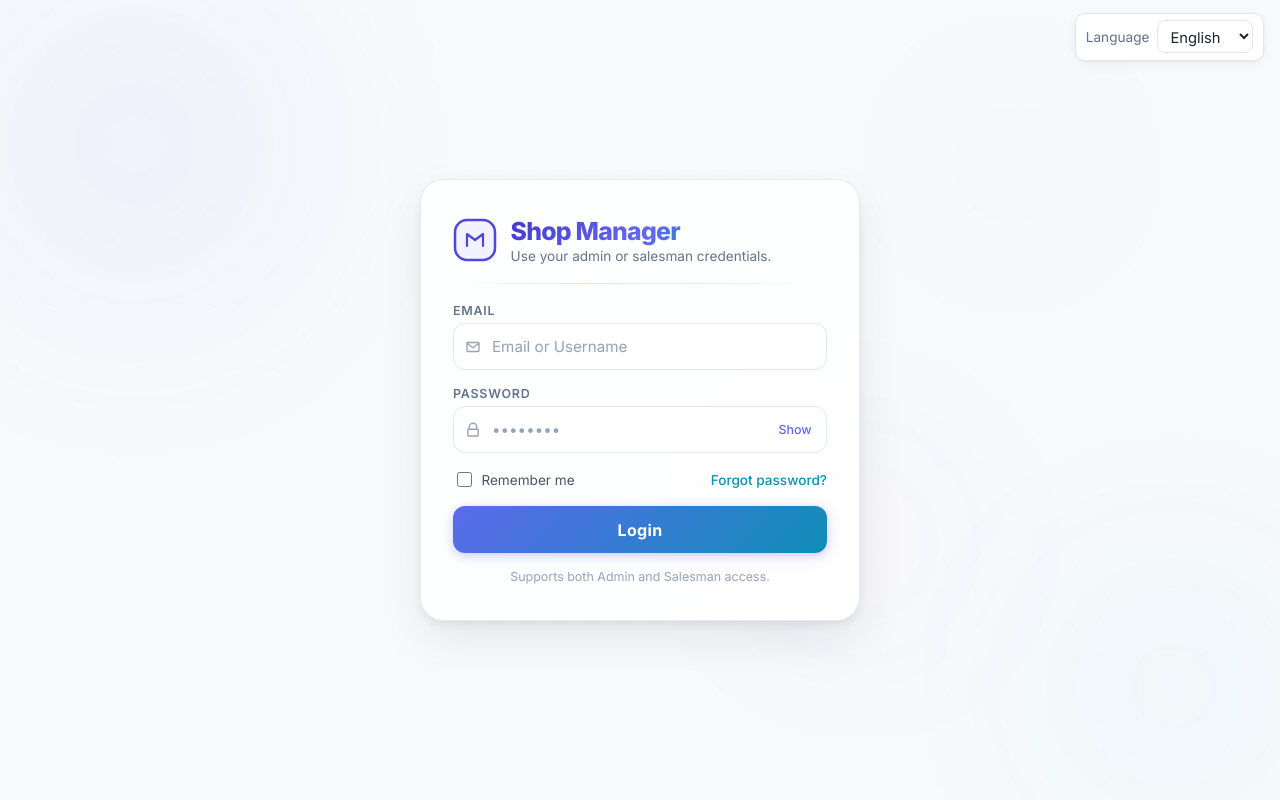
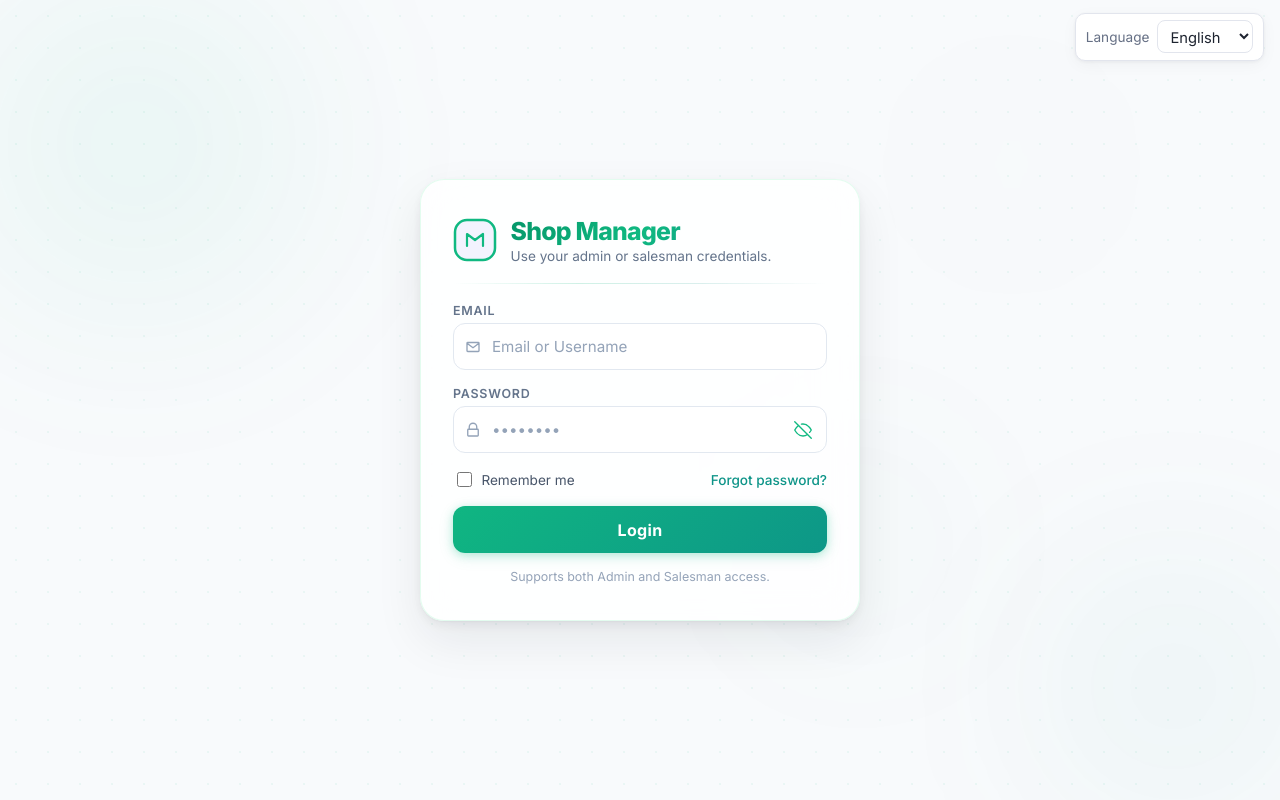
Before and after one commit to mintelove/meski_shop_yoya_fullstack_project, a React (Vite) app in the folder frontend/: page /login in a window 1280 px wide. Built offline with nearby package versions, Linux system fonts and the light colour scheme; no server answers.

Commit message:
UI Update: Refreshing brand color palette.

```diff
--- a/frontend/src/pages/LoginPage.jsx
+++ b/frontend/src/pages/LoginPage.jsx
@@ -12,8 +12,8 @@ const LogoIcon = () => (
     <path d="M14 28V16l8 6 8-6v12" stroke="url(#logo-grad)" strokeWidth="2.2" strokeLinecap="round" strokeLinejoin="round" fill="none" />
     <defs>
       <linearGradient id="logo-grad" x1="0" y1="0" x2="44" y2="44">
-        <stop stopColor="#4f46e5" />
-        <stop offset="1" stopColor="#0891b2" />
+        <stop stopColor="#10b981" />
+        <stop offset="1" stopColor="#0d9488" />
       </linearGradient>
     </defs>
   </svg>
@@ -22,6 +22,22 @@ const LogoIcon = () => (
 const InputIcon = ({ path }) => (
   <svg className="lp-input-icon" viewBox="0 0 24 24" fill="none" aria-hidden="true">
     <path d={path} stroke="currentColor" strokeWidth="1.8" strokeLinecap="round" strokeLinejoin="round" />
+  </svg>
+);
+
+const EyeIcon = ({ open }) => (
+  <svg width="18" height="18" viewBox="0 0 24 24" fill="none" aria-hidden="true" style={{ display: 'block' }}>
+    {open ? (
+      <>
+        <path d="M1 12s4-8 11-8 11 8 11 8-4 8-11 8-11-8-11-8z" stroke="currentColor" strokeWidth="1.8" strokeLinecap="round" strokeLinejoin="round" />
+        <circle cx="12" cy="12" r="3" stroke="currentColor" strokeWidth="1.8" />
+      </>
+    ) : (
+      <>
+        <path d="M17.94 17.94A10.07 10.07 0 0112 20c-7 0-11-8-11-8a18.45 18.45 0 015.06-5.94M9.9 4.24A9.12 9.12 0 0112 4c7 0 11 8 11 8a18.5 18.5 0 01-2.16 3.19" stroke="currentColor" strokeWidth="1.8" strokeLinecap="round" strokeLinejoin="round" />
+        <path d="M1 1l22 22" stroke="currentColor" strokeWidth="1.8" strokeLinecap="round" />
+      </>
+    )}
   </svg>
 );
 
@@ -183,7 +199,7 @@ export const LoginPage = () => {
                 onClick={() => setShowPassword((prev) => !prev)}
                 tabIndex={-1}
               >
-                {showPassword ? t("auth.hidePassword") : t("auth.showPassword")}
+                <EyeIcon open={showPassword} />
               </button>
             </div>
             <AnimatePresence>
--- a/frontend/src/styles.css
+++ b/frontend/src/styles.css
@@ -9,9 +9,9 @@
   --panel: #ffffff;
   --text: #1e2430;
   --muted: #667085;
-  --primary: #4f6ef7;
-  --primary-light: #6d8bff;
-  --primary-glow: rgba(79, 110, 247, 0.25);
+  --primary: #10b981;
+  --primary-light: #34d399;
+  --primary-glow: rgba(16, 185, 129, 0.25);
   --danger: #dc2626;
   --success: #059669;
   --warning: #d97706;
@@ -25,9 +25,9 @@
   --panel: #1a2236;
   --text: #e2e8f0;
   --muted: #94a3b8;
-  --primary: #6d8bff;
-  --primary-light: #8ba3ff;
-  --primary-glow: rgba(109, 139, 255, 0.25);
+  --primary: #34d399;
+  --primary-light: #6ee7b7;
+  --primary-glow: rgba(52, 211, 153, 0.25);
   --danger: #ef5350;
   --success: #34d399;
   --warning: #fbbf24;
@@ -69,7 +69,7 @@ body {
   position: absolute;
   inset: 0;
   background-image:
-    radial-gradient(circle, rgba(99, 102, 241, 0.06) 1px, transparent 1px);
+    radial-gradient(circle, rgba(16, 185, 129, 0.06) 1px, transparent 1px);
   background-size: 32px 32px;
   pointer-events: none;
   z-index: 0;
@@ -88,7 +88,7 @@ body {
 .lp-blob--1 {
   width: 500px;
   height: 500px;
-  background: radial-gradient(circle, rgba(99, 102, 241, 0.15) 0%, transparent 70%);
+  background: radial-gradient(circle, rgba(16, 185, 129, 0.15) 0%, transparent 70%);
   top: -12%;
   left: -10%;
   animation: blob-drift-1 14s ease-in-out infinite alternate;
@@ -97,7 +97,7 @@ body {
 .lp-blob--2 {
   width: 400px;
   height: 400px;
-  background: radial-gradient(circle, rgba(6, 182, 212, 0.12) 0%, transparent 70%);
+  background: radial-gradient(circle, rgba(13, 148, 136, 0.12) 0%, transparent 70%);
   bottom: -10%;
   right: -8%;
   animation: blob-drift-2 16s ease-in-out infinite alternate;
@@ -106,7 +106,7 @@ body {
 .lp-blob--3 {
   width: 300px;
   height: 300px;
-  background: radial-gradient(circle, rgba(168, 85, 247, 0.1) 0%, transparent 70%);
+  background: radial-gradient(circle, rgba(16, 185, 129, 0.08) 0%, transparent 70%);
   top: 50%;
   left: 55%;
   animation: blob-drift-3 18s ease-in-out infinite alternate;
@@ -115,7 +115,7 @@ body {
 .lp-blob--4 {
   width: 220px;
   height: 220px;
-  background: radial-gradient(circle, rgba(14, 165, 233, 0.08) 0%, transparent 70%);
+  background: radial-gradient(circle, rgba(13, 148, 136, 0.06) 0%, transparent 70%);
   top: 10%;
   right: 15%;
   animation: blob-drift-1 20s ease-in-out infinite alternate-reverse;
@@ -145,7 +145,7 @@ body {
   background: rgba(255, 255, 255, 0.85);
   backdrop-filter: blur(20px) saturate(1.2);
   -webkit-backdrop-filter: blur(20px) saturate(1.2);
-  border: 1px solid rgba(226, 232, 240, 0.8);
+  border: 1px solid rgba(209, 250, 229, 0.6);
   box-shadow:
     0 1px 2px rgba(15, 23, 42, 0.04),
     0 4px 12px rgba(15, 23, 42, 0.06),
@@ -171,7 +171,7 @@ body {
   font-size: 1.55rem;
   font-weight: 800;
   letter-spacing: -0.03em;
-  background: linear-gradient(135deg, #4338ca 0%, #6366f1 50%, #0891b2 100%);
+  background: linear-gradient(135deg, #059669 0%, #10b981 50%, #0d9488 100%);
   -webkit-background-clip: text;
   -webkit-text-fill-color: transparent;
   background-clip: text;
@@ -186,7 +186,7 @@ body {
 /* Divider */
 .lp-divider {
   height: 1px;
-  background: linear-gradient(90deg, transparent, rgba(99, 102, 241, 0.2), rgba(6, 182, 212, 0.15), transparent);
+  background: linear-gradient(90deg, transparent, rgba(16, 185, 129, 0.2), rgba(13, 148, 136, 0.15), transparent);
   border: none;
   margin: 0.2rem 0;
 }
@@ -218,8 +218,8 @@ body {
 }
 
 .lp-input-wrap:focus-within {
-  border-color: #6366f1;
-  box-shadow: 0 0 0 3px rgba(99, 102, 241, 0.12), 0 0 16px rgba(99, 102, 241, 0.06);
+  border-color: #10b981;
+  box-shadow: 0 0 0 3px rgba(16, 185, 129, 0.12), 0 0 16px rgba(16, 185, 129, 0.06);
   background: #ffffff;
 }
 
@@ -237,7 +237,7 @@ body {
 }
 
 .lp-input-wrap:focus-within .lp-input-icon {
-  color: #6366f1;
+  color: #10b981;
 }
 
 .lp-input-wrap input {
@@ -258,7 +258,7 @@ body {
 .lp-eye-btn {
   border: none;
   background: transparent;
-  color: #6366f1;
+  color: #10b981;
   font-size: 0.78rem;
   font-weight: 500;
   cursor: pointer;
@@ -268,7 +268,7 @@ body {
 }
 
 .lp-eye-btn:hover {
-  color: #4338ca;
+  color: #059669;
 }
 
 .lp-field-error {
@@ -297,7 +297,7 @@ body {
 }
 
 .lp-check-label input[type="checkbox"] {
-  accent-color: #6366f1;
+  accent-color: #10b981;
   width: 15px;
   height: 15px;
 }
@@ -305,7 +305,7 @@ body {
 .lp-forgot-btn {
   border: none;
   background: transparent;
-  color: #0891b2;
+  color: #0d9488;
   cursor: pointer;
   padding: 0;
   font-size: 0.85rem;
@@ -315,7 +315,7 @@ body {
 }
 
 .lp-forgot-btn:hover {
-  color: #0e7490;
+  color: #059669;
 }
 
 /* Error / Success */
@@ -347,7 +347,7 @@ body {
   font-weight: 700;
   border: none;
   border-radius: 12px;
-  background: linear-gradient(135deg, #4f46e5 0%, #6366f1 40%, #0891b2 100%);
+  background: linear-gradient(135deg, #059669 0%, #10b981 40%, #0d9488 100%);
   background-size: 200% 200%;
   animation: btn-gradient-shift 4s ease infinite;
   color: #fff;
@@ -356,7 +356,16 @@ body {
   font-family: inherit;
   letter-spacing: 0.02em;
   transition: transform 0.15s ease, opacity 0.2s ease;
-  box-shadow: 0 2px 8px rgba(99, 102, 241, 0.25), 0 4px 16px rgba(99, 102, 241, 0.12);
+  box-shadow: 0 2px 8px rgba(16, 185, 129, 0.25), 0 4px 16px rgba(16, 185, 129, 0.12);
+}
+
+.lp-submit:hover:not(:disabled) {
+  animation: lp-pulse 1.5s ease-in-out infinite;
+}
+
+@keyframes lp-pulse {
+  0%, 100% { box-shadow: 0 2px 8px rgba(16, 185, 129, 0.25), 0 4px 16px rgba(16, 185, 129, 0.12); }
+  50% { box-shadow: 0 2px 16px rgba(16, 185, 129, 0.45), 0 4px 28px rgba(16, 185, 129, 0.25); }
 }
 
 @keyframes btn-gradient-shift {
@@ -434,7 +443,7 @@ body {
   font-size: 1.2rem;
   font-weight: 800;
   letter-spacing: -0.02em;
-  background: linear-gradient(135deg, var(--primary) 0%, #7c3aed 100%);
+  background: linear-gradient(135deg, var(--primary) 0%, #0d9488 100%);
   -webkit-background-clip: text;
   -webkit-text-fill-color: transparent;
   background-clip: text;
@@ -461,9 +470,9 @@ body {
 }
 
 .sidebar-link.active {
-  background: linear-gradient(135deg, var(--primary) 0%, #6d3aed 100%);
+  background: linear-gradient(135deg, var(--primary) 0%, #0d9488 100%);
   color: #fff;
-  box-shadow: 0 4px 14px rgba(79, 110, 247, 0.3);
+  box-shadow: 0 4px 14px rgba(16, 185, 129, 0.3);
 }
 
 .content {
```
